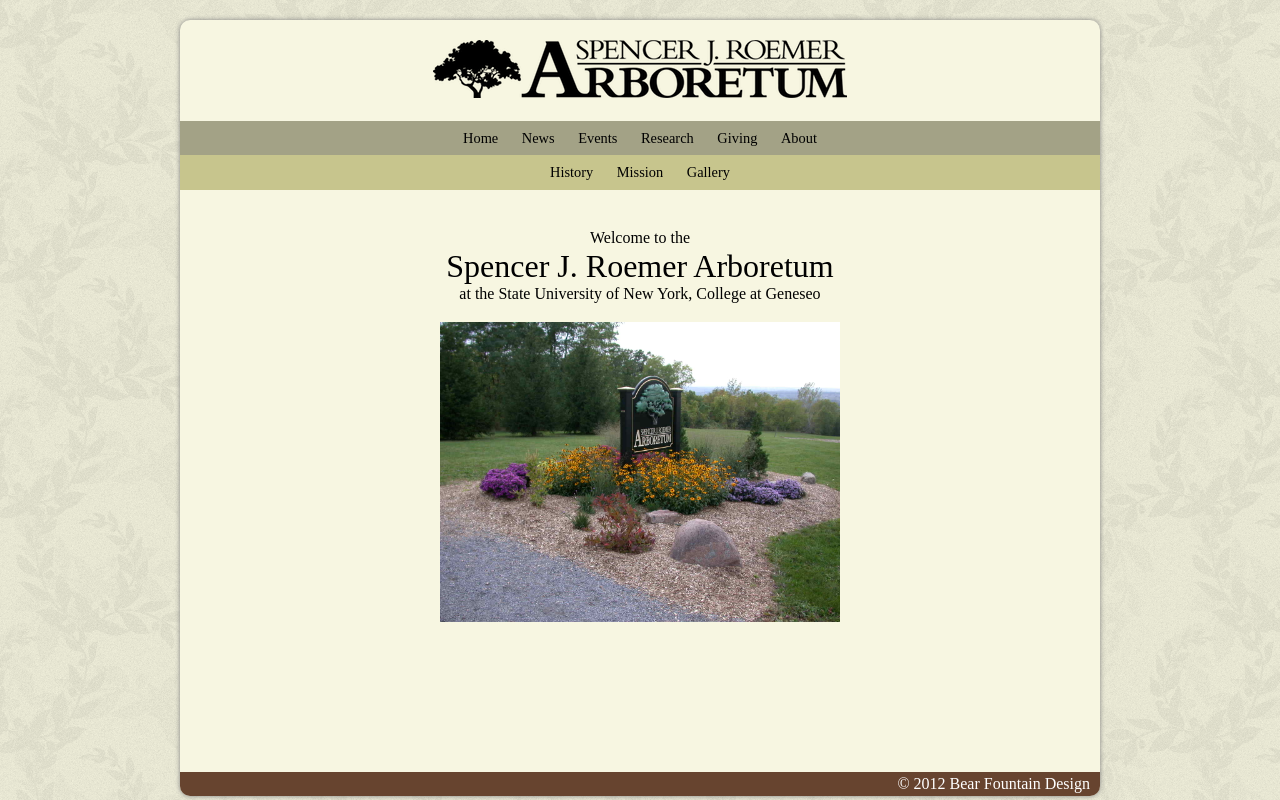
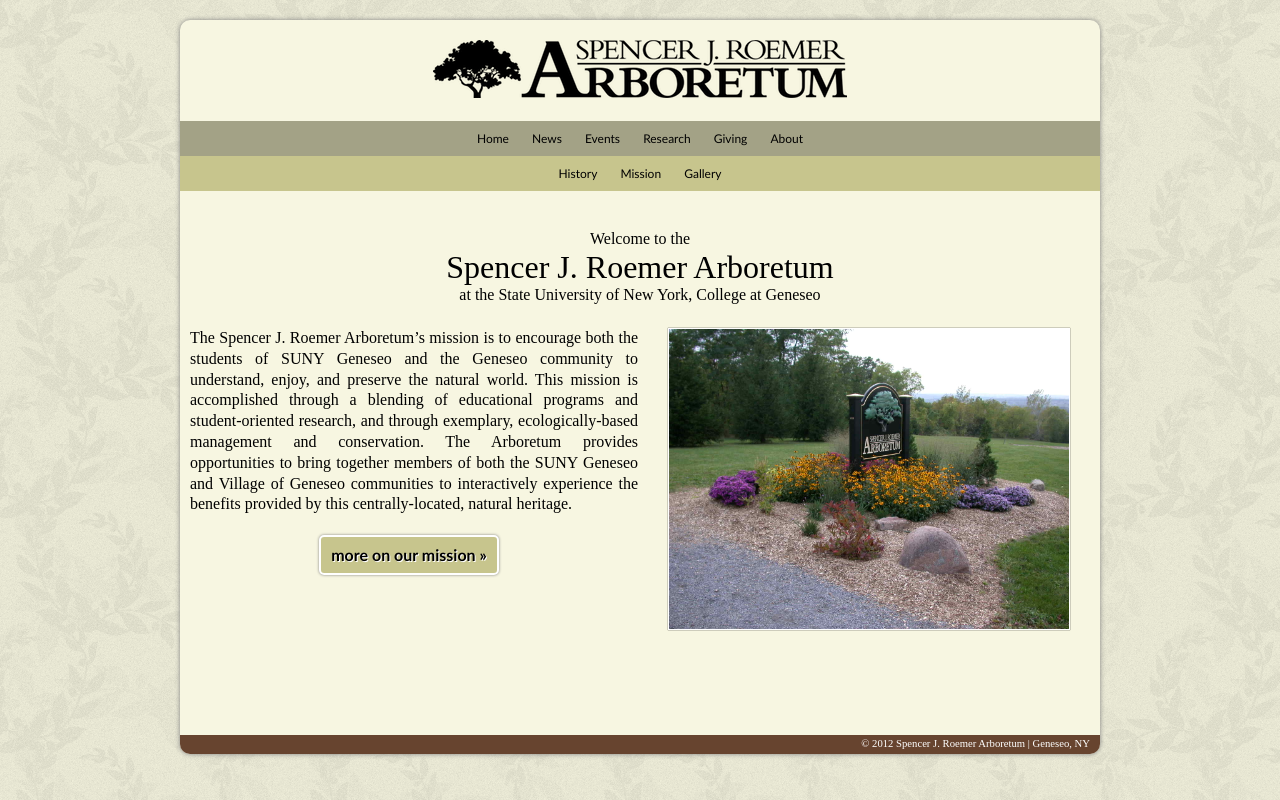
Before and after one commit to bearfountain/arboretum, a PHP site: page / in a window 1280 px wide. Run offline with PHP 8.4, Linux system fonts and the light colour scheme; some libraries are stand-ins or nearby versions.

Commit message:
Reconfigured the home page, added mission text and a button link to the mission page

```diff
--- a/css/styles.css
+++ b/css/styles.css
@@ -88,6 +88,7 @@
   font-size: .9em;
   text-align: center;
   width: 900px;
+  font: 9pt 'Trebuchet MS', Arial, sans-serif;
 }
 
 #nav1 {
@@ -114,6 +115,13 @@
   margin-bottom: 150px;
 }
 
+#content p {
+  padding: 10px;
+  line-height: 1.3em;
+  text-align: justify;
+  margin-top: 15px;
+}
+
 /* @group Home */
 
 #content.home {
@@ -122,8 +130,11 @@
 
 img.sign {
   width: 400px;
-  margin: 20px auto;
   display: block;
+  margin: 25px 30px 30px 30px;
+  border: 1px solid white;
+  box-shadow: 0px 0px 1px black;
+  float: right;
 }
 
 /* @end */
@@ -137,6 +148,7 @@
   margin: auto;
   border-bottom-right-radius: 10px;
   border-bottom-left-radius: 10px;
+  font-size: 8pt;
 }
 
 #wrapper {
@@ -146,3 +158,18 @@
   border-radius: 10px;
   background-color: #f7f6e1;
 }
+
+a.button {
+  display: inline-block;
+  border-radius: 5px;
+  box-shadow: 0px 0px 3px gray;
+  text-decoration: none;
+  color: black;
+  padding: 10px;
+  background-color: #c7c58d;
+  border: 2px solid white;
+  font-family: 'Trebuchet MS', Arial, sans-serif;
+  margin: 10px 0;
+  font-weight: bold;
+  text-shadow: 1px 1px white;
+}
--- a/index.html
+++ b/index.html
@@ -38,12 +38,15 @@
         <div class="centered">
           Welcome to the
           <h1>Spencer J. Roemer Arboretum</h1>
-          at the State University of New York, College at Geneseo
+          at the State University of New York, College at Geneseo<br/>
           <img src="images/sign.jpg" alt="Entrence Sign" class="sign"/>
+
+          <p>The Spencer J. Roemer Arboretum’s mission is to encourage both the students of SUNY Geneseo and the Geneseo community to understand, enjoy, and preserve the natural world. This mission is accomplished through a blending of educational programs and student-oriented research, and through exemplary, ecologically-based management and conservation. The Arboretum provides opportunities to bring together members of both the SUNY Geneseo and Village of Geneseo communities to interactively experience the benefits provided by this centrally-located, natural heritage. </p>
+          <a class='button' href='mission.html'>more on our mission &raquo;</a>
         </div>
       </div>
       <footer>
-        © 2012 Bear Fountain Design
+        © 2012 Spencer J. Roemer Arboretum | Geneseo, NY
       </footer>
     </div>
   </body>
```
